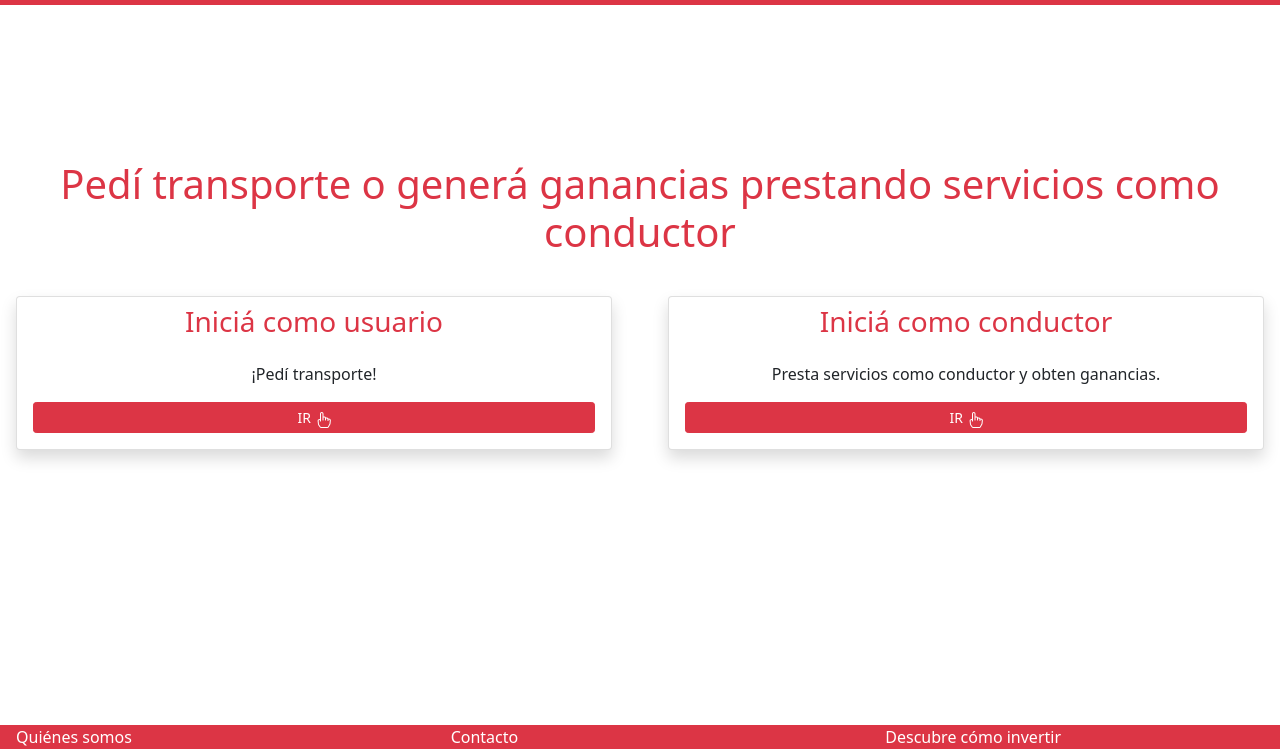
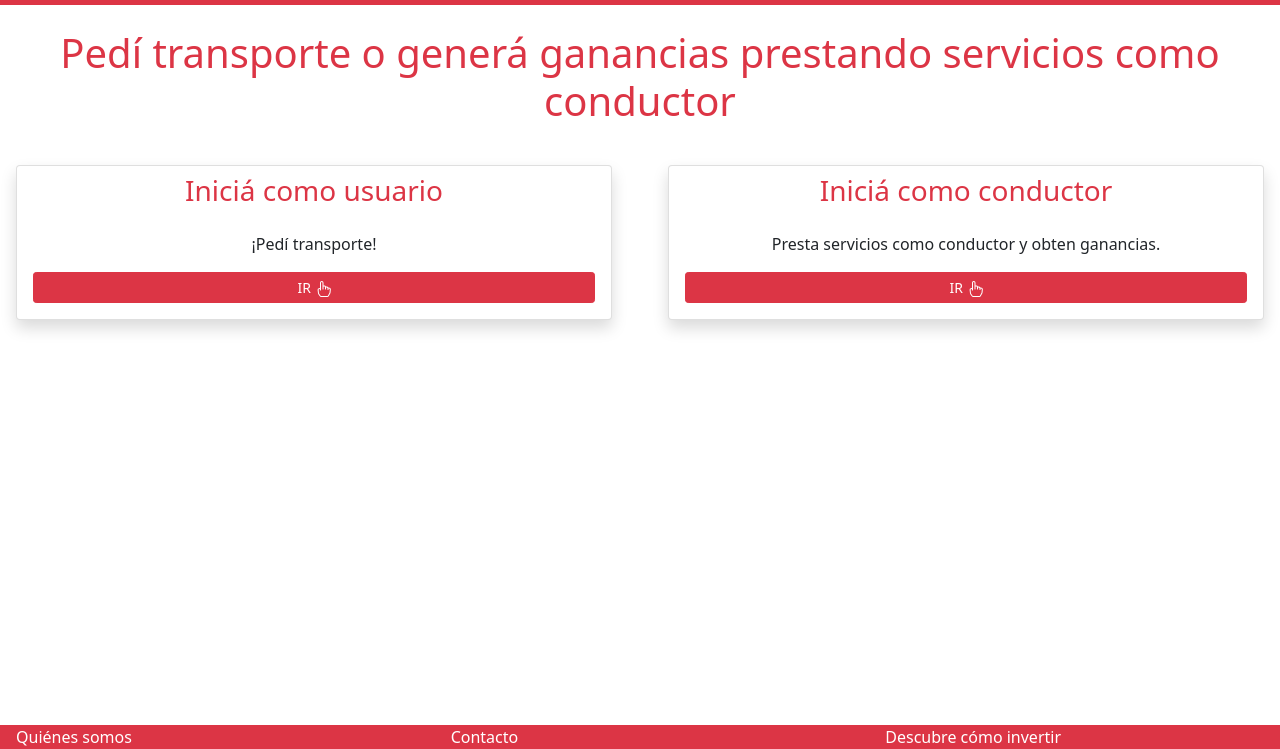
Before and after one commit to Crist0829/simpleapp, a plain HTML site: page simple-viajes.html in a window 1280 px wide. Shown: the part 51-800 px from the top of the page. Drawn offline with Linux system fonts and the light colour scheme.

Commit message:
cambios menores

```diff
--- a/simple-viajes.html
+++ b/simple-viajes.html
@@ -9,7 +9,7 @@
 </head>
 <body>
 
-    <main style="overflow-x: hidden;" class="min-vh-100 position-relative">
+    <main style="overflow-x: hidden;" class="">
         <header>
             <nav class="navbar navbar-expand-lg navbar-dark bg-primary">
                 <div class="container-fluid">
@@ -49,7 +49,7 @@
               </nav>
         </header>
 
-        <div class="position-absolute h-75 w-100 d-flex flex-column justify-content-center">
+        <div class="d-flex flex-column justify-content-center">
             <h1 class="text-center text-primary m-4">Pedí transporte o generá ganancias prestando servicios como conductor</h1>
             <div class="row mb-2">
 
```
